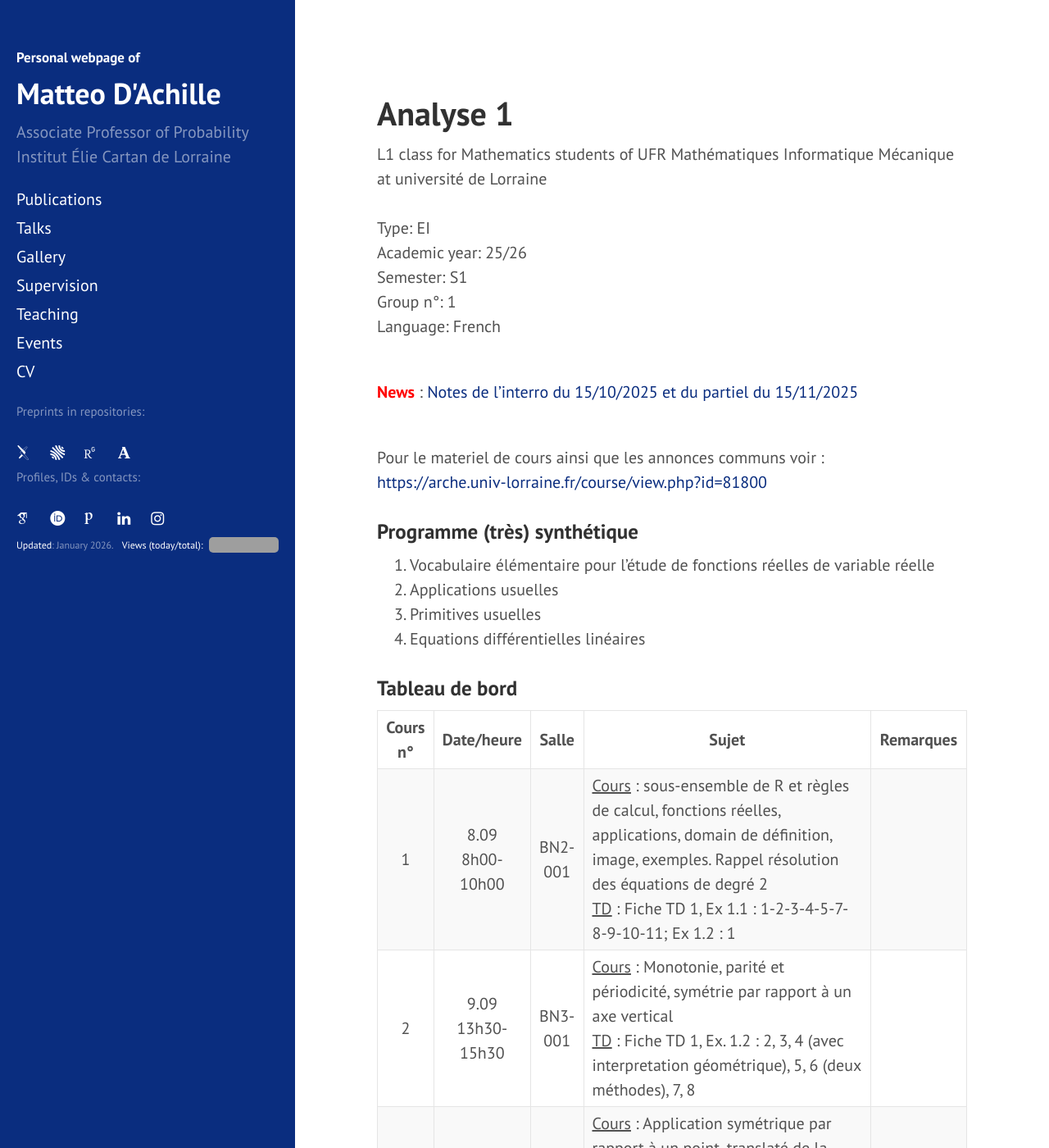
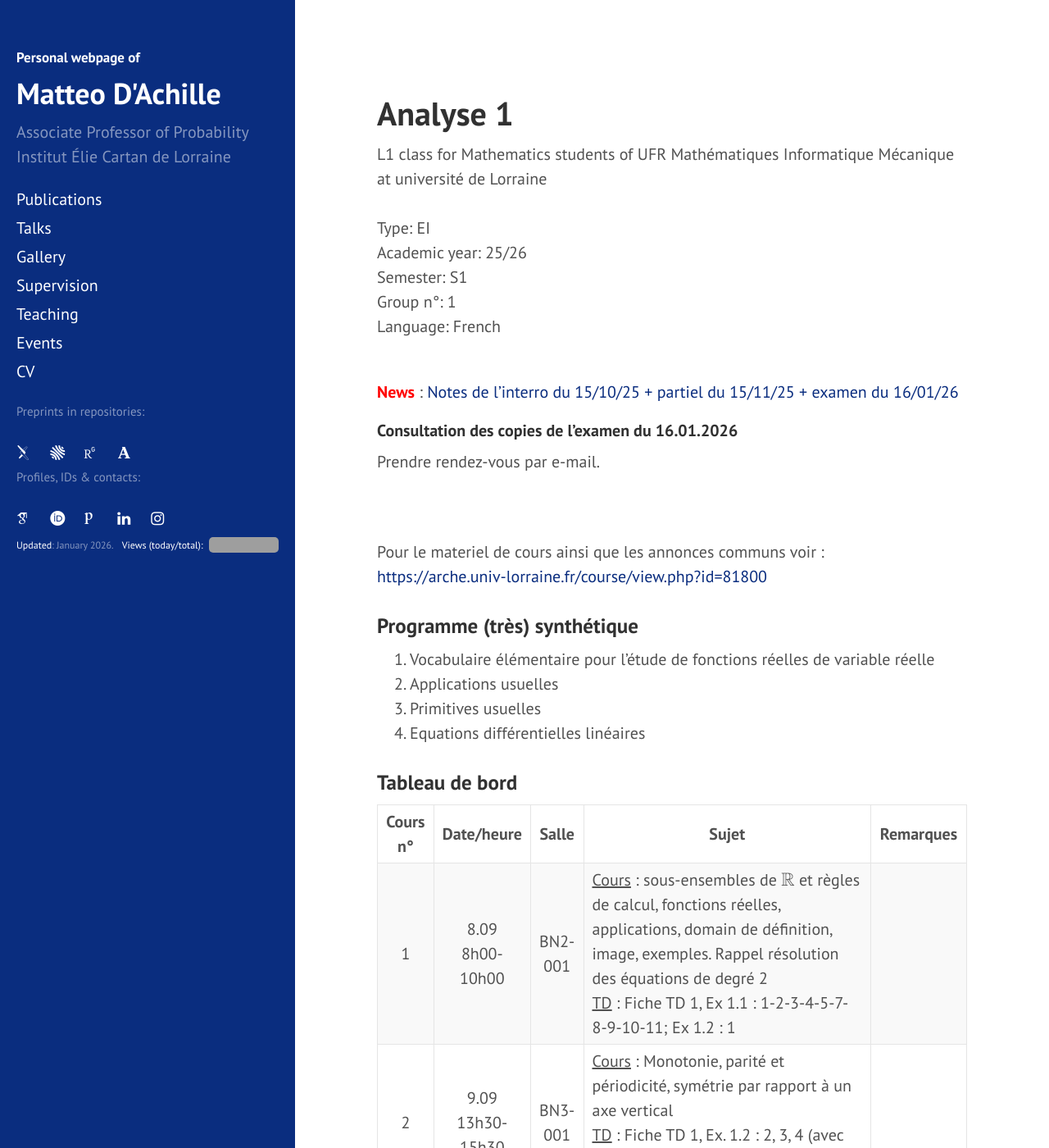
Before and after one commit to matteodachille/matteodachille.github.io, a Jekyll site: the page built from _courses/Analysis1-2025.md, in a window 1280 px wide and 1400 px high. Shown: the whole window at 82% size. Built offline with Jekyll 4.4.1, drawn with Linux system fonts in a browser that asks for light colours; nearby versions of some CDN libraries; some web fonts are replaced; grey boxes are pictures that could not be loaded.

Commit message:
Added notes for Analysis 1 exam, fixed typos

```diff
--- a/_courses/Analysis1-2025.md
+++ b/_courses/Analysis1-2025.md
@@ -16,13 +16,14 @@ groupnumber : 1
 
 <br/>
 
-<a style="color: red; font-weight: bold;">News</a> : [Notes de l'interro du 15/10/2025 et du partiel du 15/11/2025](/downloads/Notes-Analyse1-L1Math25_26.pdf){:target="_blank"} <br/>
+<a style="color: red; font-weight: bold;">News</a> : [Notes de l'interro du 15/10/25 + partiel du 15/11/25 + examen du 16/01/26](/downloads/Notes-Analyse1-L1Math25_26.pdf){:target="_blank"} <br/>
 
 
-<!--
-#### Consultation des copies du partiel du 15.11.2025
 
-Uniquement sur rendez-vous, s'inscrire via le bouton vert en bas à droite.
+#### Consultation des copies de l'examen du 16.01.2026
+
+Prendre rendez-vous par e-mail.
+
 
 <!-- Calendly badge widget begin
 <link href="https://assets.calendly.com/assets/external/widget.css" rel="stylesheet">
@@ -31,6 +32,7 @@ Uniquement sur rendez-vous, s'inscrire via le bouton vert en bas à droite.
 <!-- Calendly badge widget end
 -->
 
+<br/>
 <br/>
 Pour le materiel de cours ainsi que les annonces communs voir : <br/> [https://arche.univ-lorraine.fr/course/view.php?id=81800](https://arche.univ-lorraine.fr/course/view.php?id=81800){:target="_blank"}
 
@@ -48,7 +50,7 @@ Pour le materiel de cours ainsi que les annonces communs voir : <br/> [https://a
 
 | Cours n&deg; | Date/heure | Salle | Sujet | Remarques |
 |:---: | :---: | :---: | ------- | ------- |
-| 1 | 8.09 <br/>8h00-10h00      | BN2-001|<u>Cours</u> : sous-ensemble de R et règles de calcul, fonctions réelles, applications, domain de définition, image, exemples. Rappel résolution des équations de degré 2 <br/><u>TD</u> : Fiche TD 1, Ex 1.1 : 1-2-3-4-5-7-8-9-10-11; Ex 1.2 : 1  | |
+| 1 | 8.09 <br/>8h00-10h00      | BN2-001|<u>Cours</u> : sous-ensembles de \\(\mathbb{R}\\) et règles de calcul, fonctions réelles, applications, domain de définition, image, exemples. Rappel résolution des équations de degré 2 <br/><u>TD</u> : Fiche TD 1, Ex 1.1 : 1-2-3-4-5-7-8-9-10-11; Ex 1.2 : 1  | |
 | 2 | 9.09 <br/> 13h30-15h30   | BN3-001 |   <u>Cours</u> : Monotonie, parité et périodicité, symétrie par rapport à un axe vertical <br/><u>TD</u> : Fiche TD 1, Ex. 1.2 : 2, 3, 4 (avec interpretation géométrique), 5, 6 (deux méthodes), 7, 8   | &nbsp; &nbsp; &nbsp; &nbsp; &nbsp;&nbsp; &nbsp; &nbsp; &nbsp; &nbsp;&nbsp; &nbsp; &nbsp; &nbsp; &nbsp;&nbsp; &nbsp; &nbsp; &nbsp; &nbsp;|
 | 3 | 15.09 <br/> 8h00-10h00   | BN2-001 |   <u>Cours</u> : Application symétrique par rapport à un point, translaté de la courbe representative d'une application  <br/><u>TD</u> : Fiche TD 1, Ex. 1.2 : 9, 10, 11. Ex. 1.3 : 1, 2, 3, 4, 5 (avec interpretation géométrique). Ex. 1.4  | [L'alphabet grec](https://fr.wikipedia.org/wiki/Alphabet_grec#:~:text=grec%20ancien.-,Graphies%20courantes,-%5Bmodifier%20%7C){:target="_blank"} |
 | 4 | 16.09 <br/> 13h30-15h30   | BN3-001 |   <u>Cours</u> :  Continuité, dérivabilité, variations d'une application, équation de la tangente à \\(\mathcal{C}_f \\), asymptotes horizontales, verticales, obliques, exemples<br/><u>TD</u> Fiche TD 1, Ex. 1.5  | |
```
Also changed, not shown: 1 other file.
